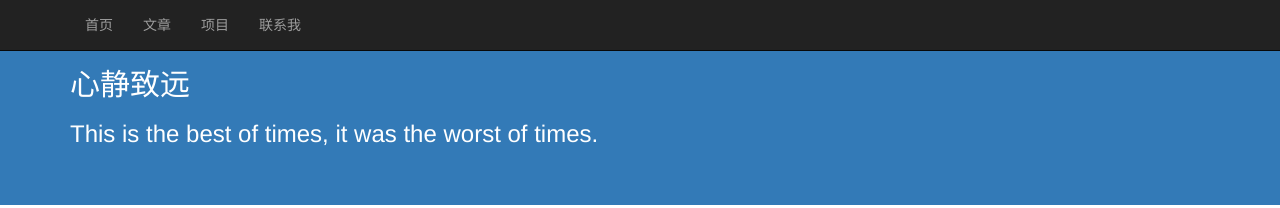
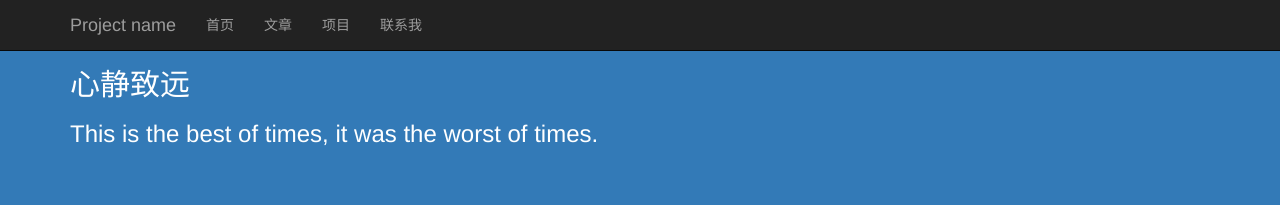
Before and after one commit to jinchangle/xiashuangxi.github.io, a Jekyll site: the page built from index.html, in a window 1280 px wide. Shown: the top 208 px of the page. Built offline with Jekyll 4.4.1, drawn with Linux system fonts in a browser that asks for light colours; nearby versions of some CDN libraries; the list of posts is cut into pages by our own code.

Commit message:
Please enter the commit message for your changes. Lines starting  with '' will be ignored, and an empty message aborts the commit.  On branch master  Your branch is up-to-date with 'origin/master'.
 Changes to be committed:
	modified:   _includes/nav_menu.html

```diff
--- a/_includes/nav_menu.html
+++ b/_includes/nav_menu.html
@@ -1,15 +1,21 @@
-<div class="navbar navbar-inverse navbar-fixed-top">
+<nav class="navbar navbar-inverse navbar-fixed-top">
     <div class="container">
-
-        <div class="navbar-collapse collapse" role="navigation">
+        <div class="navbar-header">
+            <button type="button" class="navbar-toggle collapsed" data-toggle="collapse" data-target="#navbar" aria-expanded="false" aria-controls="navbar">
+                <span class="sr-only">Blog<span>
+                <span class="icon-bar"></span>
+                <span class="icon-bar"></span>
+                <span class="icon-bar"></span>
+            </button>
+            <a class="navbar-brand" href="#">Project name</a>
+        </div>
+        <div id="navbar" class="navbar-collapse collapse" aria-expanded="false" style="height: 1px;">
             <ul class="nav navbar-nav">
                 <li><a href='/'>首页</a></li>
                 <li><a href='#'>文章</a></li>
                 <li><a href='#'>项目</a></li>
                 <li><a href='/about.html'>联系我</a></li>
-
             </ul>
-
-        </div>
+        </div><!--/.nav-collapse -->
     </div>
-</div>
+</nav>
```
